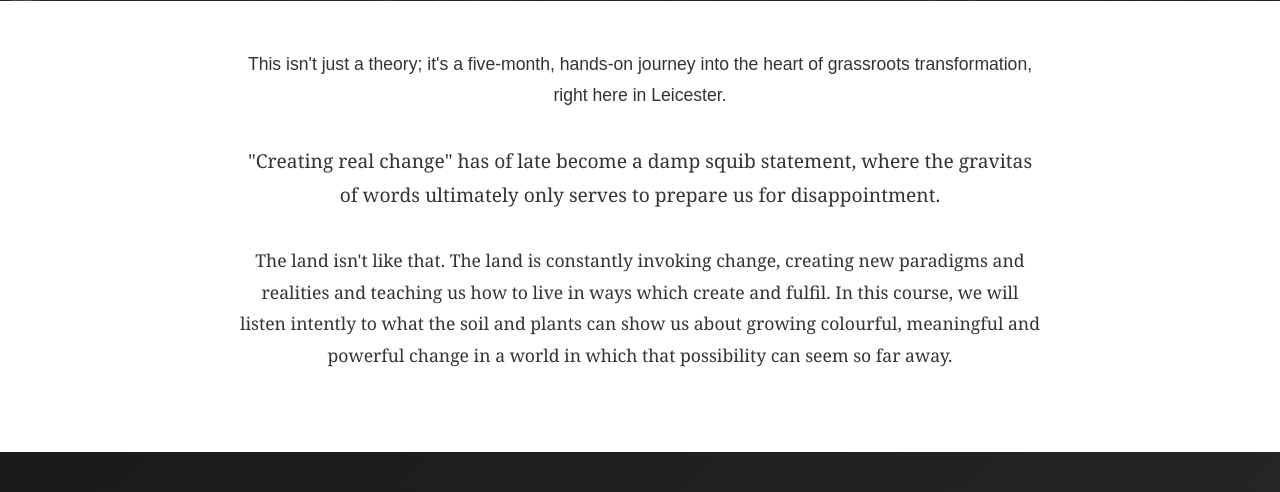
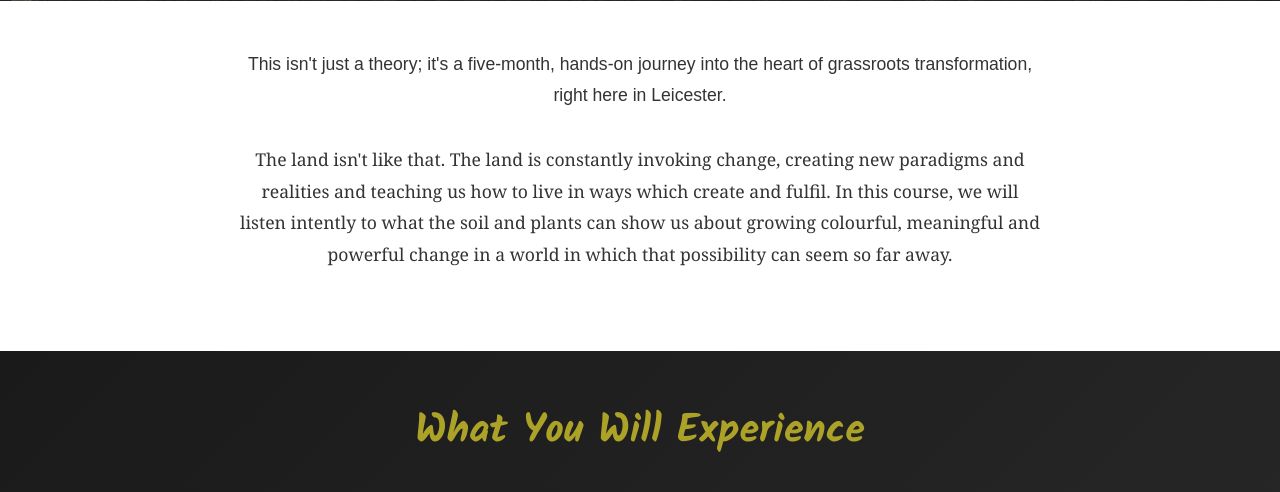
Before and after one commit to JoninShinobi/hortuscogintor, a Django app: page /regenerative-movement-course/ in a window 1280 px wide. Shown: the part 739-1231 px from the top of the page. Run offline with Django 5.2, Linux system fonts and the light colour scheme; some libraries are stand-ins or nearby versions; some web fonts are replaced.

Commit message:
Remove objectionable description text from course templates
- Removed "damp squib" paragraph from regenerative movement course page
- Removed description display from course list template to clean up layout
- Kept description text in sample data for potential future use

🤖 Generated with [Claude Code](https://claude.ai/code)

Co-Authored-By: Claude <noreply@anthropic.com>

```diff
--- a/templates/courses/course_list.html
+++ b/templates/courses/course_list.html
@@ -25,7 +25,6 @@
                 {% if course.subtitle %}
                 <p class="course-subtitle">{{ course.subtitle }}</p>
                 {% endif %}
-                <p class="course-description">{{ course.description|truncatewords:25 }}</p>
             </div>
             <div class="course-details">
                 <div class="course-detail-item">
--- a/templates/regenerative_movement_course.html
+++ b/templates/regenerative_movement_course.html
@@ -20,9 +20,6 @@
     <div style="max-width: 800px; margin: 0 auto; text-align: center;">
         <p class="key-statement" style="font-size: 1.1rem; line-height: 1.8; margin-bottom: 2rem; color: #333;">
             This isn't just a theory; it's a five-month, hands-on journey into the heart of grassroots transformation, right here in Leicester.
-        </p>
-        <p style="font-size: 1.2rem; line-height: 1.8; margin-bottom: 2rem; color: #333;">
-            "Creating real change" has of late become a damp squib statement, where the gravitas of words ultimately only serves to prepare us for disappointment.
         </p>
         <p style="font-size: 1.1rem; line-height: 1.8; margin-bottom: 2rem; color: #333;">
             The land isn't like that. The land is constantly invoking change, creating new paradigms and realities and teaching us how to live in ways which create and fulfil. In this course, we will listen intently to what the soil and plants can show us about growing colourful, meaningful and powerful change in a world in which that possibility can seem so far away.
```
